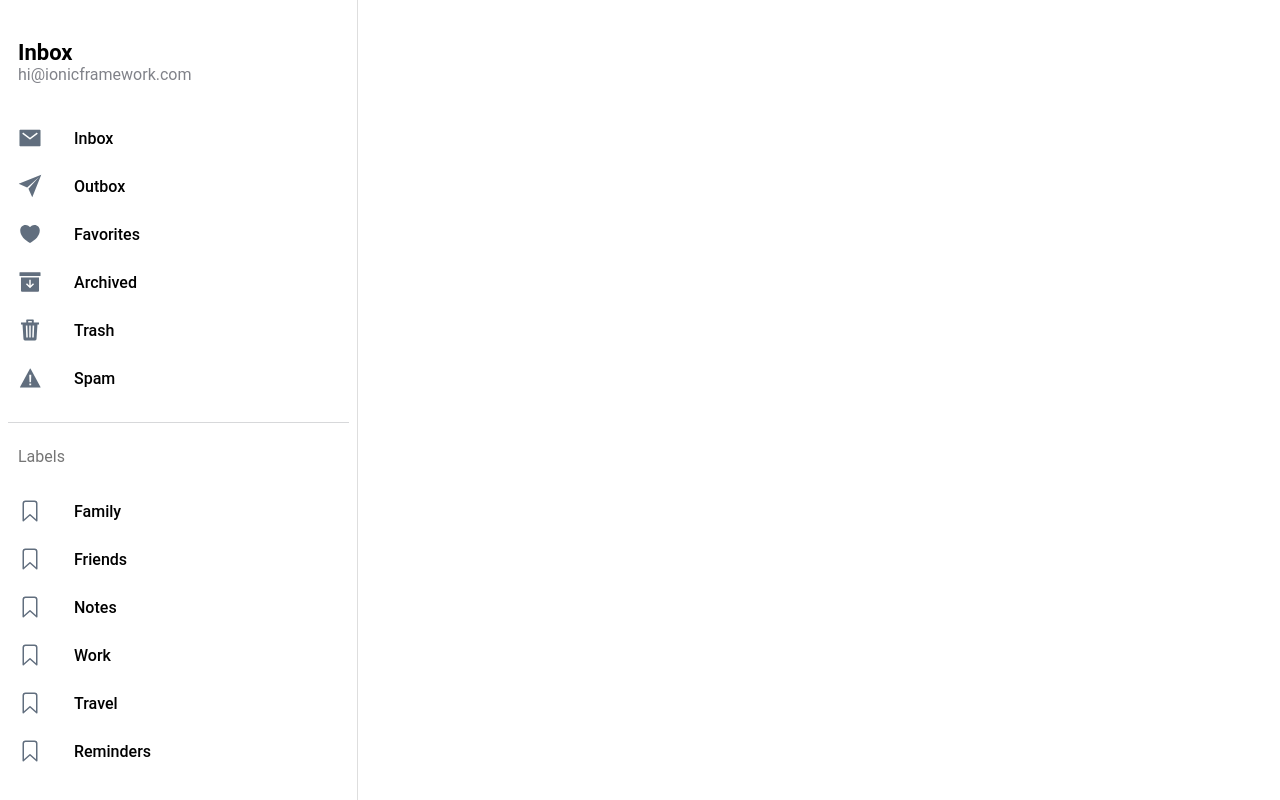
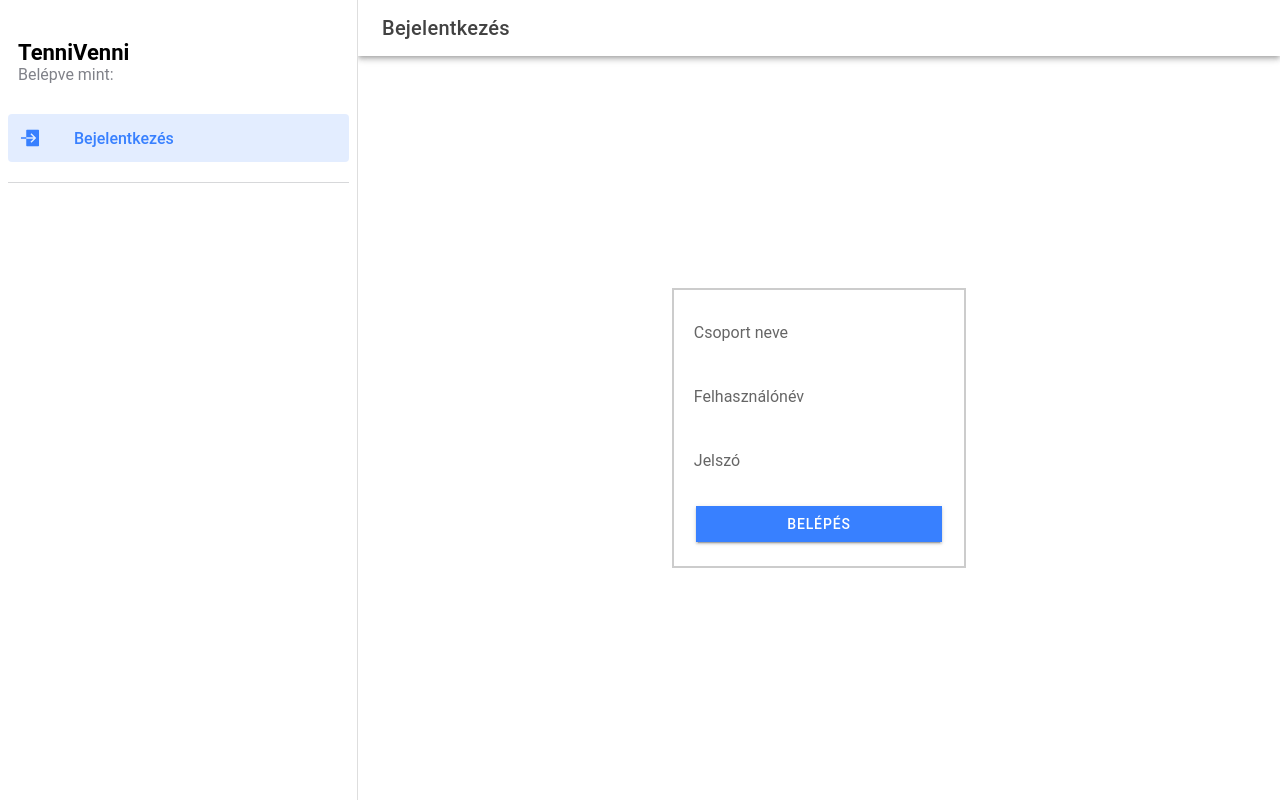
Before and after one commit to LBlanka99/task-manager, a React (Vite) app in the folder ClientApp/: page /login in a window 1280 px wide. Built offline with nearby package versions, Linux system fonts and the light colour scheme.

Commit message:
create basic login page

```diff
--- a/ClientApp/src/App.tsx
+++ b/ClientApp/src/App.tsx
@@ -22,6 +22,7 @@ import '@ionic/react/css/display.css';
 
 /* Theme variables */
 import './theme/variables.css';
+import LoginPage from './pages/Login';
 
 setupIonicReact();
 
@@ -38,6 +39,7 @@ const App: React.FC = () => {
             <Route path="/folder/:name" exact={true}>
               <Page />
             </Route>
+            <Route path="/login" component={LoginPage} exact />
           </IonRouterOutlet>
         </IonSplitPane>
       </IonReactRouter>
--- a/ClientApp/src/components/Menu.tsx
+++ b/ClientApp/src/components/Menu.tsx
@@ -11,7 +11,7 @@ import {
 } from '@ionic/react';
 
 import { useLocation } from 'react-router-dom';
-import { archiveOutline, archiveSharp, bookmarkOutline, heartOutline, heartSharp, mailOutline, mailSharp, paperPlaneOutline, paperPlaneSharp, trashOutline, trashSharp, warningOutline, warningSharp } from 'ionicons/icons';
+import { archiveOutline, archiveSharp, bookmarkOutline, heartOutline, heartSharp, logInOutline, logInSharp, mailOutline, mailSharp, paperPlaneOutline, paperPlaneSharp, trashOutline, trashSharp, warningOutline, warningSharp } from 'ionicons/icons';
 import './Menu.css';
 
 interface AppPage {
@@ -23,44 +23,12 @@ interface AppPage {
 
 const appPages: AppPage[] = [
   {
-    title: 'Inbox',
-    url: '/folder/Inbox',
-    iosIcon: mailOutline,
-    mdIcon: mailSharp
-  },
-  {
-    title: 'Outbox',
-    url: '/folder/Outbox',
-    iosIcon: paperPlaneOutline,
-    mdIcon: paperPlaneSharp
-  },
-  {
-    title: 'Favorites',
-    url: '/folder/Favorites',
-    iosIcon: heartOutline,
-    mdIcon: heartSharp
-  },
-  {
-    title: 'Archived',
-    url: '/folder/Archived',
-    iosIcon: archiveOutline,
-    mdIcon: archiveSharp
-  },
-  {
-    title: 'Trash',
-    url: '/folder/Trash',
-    iosIcon: trashOutline,
-    mdIcon: trashSharp
-  },
-  {
-    title: 'Spam',
-    url: '/folder/Spam',
-    iosIcon: warningOutline,
-    mdIcon: warningSharp
+    title: "Bejelentkezés",
+    url: "/login",
+    iosIcon: logInOutline,
+    mdIcon: logInSharp
   }
 ];
-
-const labels = ['Family', 'Friends', 'Notes', 'Work', 'Travel', 'Reminders'];
 
 const Menu: React.FC = () => {
   const location = useLocation();
@@ -69,8 +37,8 @@ const Menu: React.FC = () => {
     <IonMenu contentId="main" type="overlay">
       <IonContent>
         <IonList id="inbox-list">
-          <IonListHeader>Inbox</IonListHeader>
-          <IonNote>hi@ionicframework.com</IonNote>
+          <IonListHeader>TenniVenni</IonListHeader>
+          <IonNote>Belépve mint: </IonNote>
           {appPages.map((appPage, index) => {
             return (
               <IonMenuToggle key={index} autoHide={false}>
@@ -82,16 +50,6 @@ const Menu: React.FC = () => {
             );
           })}
         </IonList>
-
-        <IonList id="labels-list">
-          <IonListHeader>Labels</IonListHeader>
-          {labels.map((label, index) => (
-            <IonItem lines="none" key={index}>
-              <IonIcon aria-hidden="true" slot="start" icon={bookmarkOutline} />
-              <IonLabel>{label}</IonLabel>
-            </IonItem>
-          ))}
-        </IonList>
       </IonContent>
     </IonMenu>
   );
--- /dev/null
+++ b/ClientApp/src/pages/Login.css
@@ -0,0 +1,16 @@
+.login-content {
+    display: flex;
+    flex-direction: column;
+    align-items: center;
+    justify-content: center;
+    height: 100%;
+  }
+
+  .login-container {
+    border: 2px solid #ccc;
+    padding: 15px;
+  }
+
+ion-input {
+    margin-bottom: 10px;
+  }
--- /dev/null
+++ b/ClientApp/src/pages/Login.tsx
@@ -0,0 +1,114 @@
+import { IonContent, IonPage, IonInput, IonButton, IonAlert, IonRow, IonCol, IonGrid, IonHeader, IonButtons, IonMenuButton, IonTitle, IonToolbar } from '@ionic/react';
+import React, { useState } from 'react';
+import './Login.css';
+
+const LoginPage: React.FC = () => {
+  const [groupname, setGroupname] = useState("");
+  const [username, setUsername] = useState('');
+  const [password, setPassword] = useState('');
+  const [showAlert, setShowAlert] = useState(false);
+  const [errorMessage, setErrorMessage] = useState("");
+
+  async function handleLogin(e: any) {
+    e.preventDefault();
+    const credentials = {
+        "GroupName": groupname,
+        "UserName": username,
+        "Password": password
+    };
+
+    const apiAddress = "http://localhost:5180/api/v1/users/log-in";
+
+    const init: RequestInit = {
+        method: "POST",
+        credentials: "include",
+        headers: new Headers([["content-type", "application/json"]]),
+        body: JSON.stringify(credentials),
+    };
+
+    const response = await fetch(apiAddress, init);
+    if (response.ok) {
+        //navigate to the group's page
+        console.log("sikeres belépés");
+    } else if (response.status == 404) {
+        setErrorMessage("Ilyen nevű csoport nem létezik!");
+        setShowAlert(true);
+    } else {
+      setErrorMessage("Hibás jelszó vagy felhasználónév!");
+      setShowAlert(true);
+    }
+
+  };
+
+  return (
+    <IonPage>
+        <IonHeader>
+        <IonToolbar>
+          <IonButtons slot="start">
+            <IonMenuButton />
+          </IonButtons>
+          <IonTitle>Bejelentkezés</IonTitle>
+        </IonToolbar>
+      </IonHeader>
+
+      <IonContent className="ion-padding">
+        <IonGrid className="login-content">
+            <form onSubmit={handleLogin}>
+            <div className="login-container">
+                <IonRow>
+                    <IonCol size="12">
+                    <IonInput
+                        placeholder="Csoport neve"
+                        value={groupname}
+                        clearInput={true}
+                        onIonInput={(e) => setGroupname(e.detail.value!)}
+                        required
+                        />
+                    </IonCol>
+                </IonRow>
+            <IonRow>
+                <IonCol size="12">
+                <IonInput
+                    placeholder="Felhasználónév"
+                    value={username}
+                    clearInput={true}
+                    onIonInput={(e) => setUsername(e.detail.value!)}
+                    required
+                />
+                </IonCol>
+            </IonRow>
+            <IonRow>
+                <IonCol size="12">
+                <IonInput
+                    type="password"
+                    placeholder="Jelszó"
+                    value={password}
+                    clearInput={true}
+                    onIonInput={(e) => setPassword(e.detail.value!)}
+                    required
+                />
+                </IonCol>
+            </IonRow>
+            <IonRow>
+                <IonCol size="12">
+                <IonButton expand="full" type="submit">
+                    Belépés
+                </IonButton>
+                </IonCol>
+            </IonRow>
+          </div>
+          </form>
+        </IonGrid>
+        <IonAlert
+          isOpen={showAlert}
+          onDidDismiss={() => setShowAlert(false)}
+          header={"Sikertelen bejelentkezés"}
+          message={errorMessage}
+          buttons={['OK']}
+        />
+      </IonContent>
+    </IonPage>
+  );
+};
+
+export default LoginPage;
```
